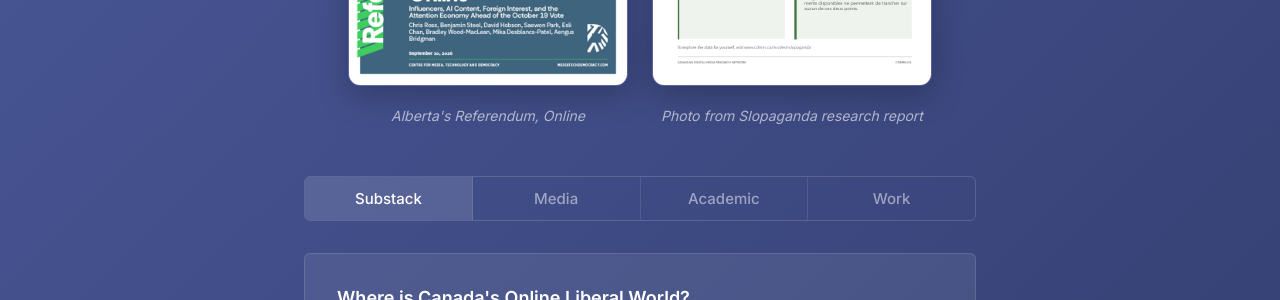
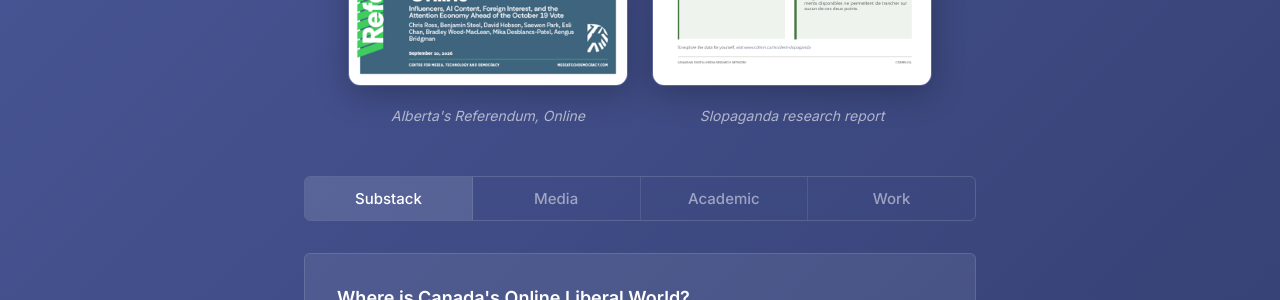
Before and after one commit to chrispross/chrispross.github.io, a Jekyll site: the page built from writing.html, in a window 1280 px wide and 900 px high. Shown: the part 370-670 px from the top of the window. Built offline with Jekyll 4.4.1, drawn with Linux system fonts in a browser that asks for light colours; comment, search, counter and statistics services are not loaded.

Commit message:
Simplify Slopaganda featured caption
Co-Authored-By: Claude Opus 5 (1M context) <noreply@anthropic.com>

```diff
--- a/writing.html
+++ b/writing.html
@@ -242,7 +242,7 @@ permalink: /writing/
     <a href="https://mediatechdemocracy.com/en/publications/slopaganda-alberta-secession_2026/" target="_blank" rel="noopener noreferrer" class="featured-report-link">
       <img src="/assets/images/slopaganda-report.png" alt="Slopaganda research report cover" class="featured-report-photo">
     </a>
-    <p class="featured-report-caption">Photo from Slopaganda research report</p>
+    <p class="featured-report-caption">Slopaganda research report</p>
   </div>
 </div>
 
```
